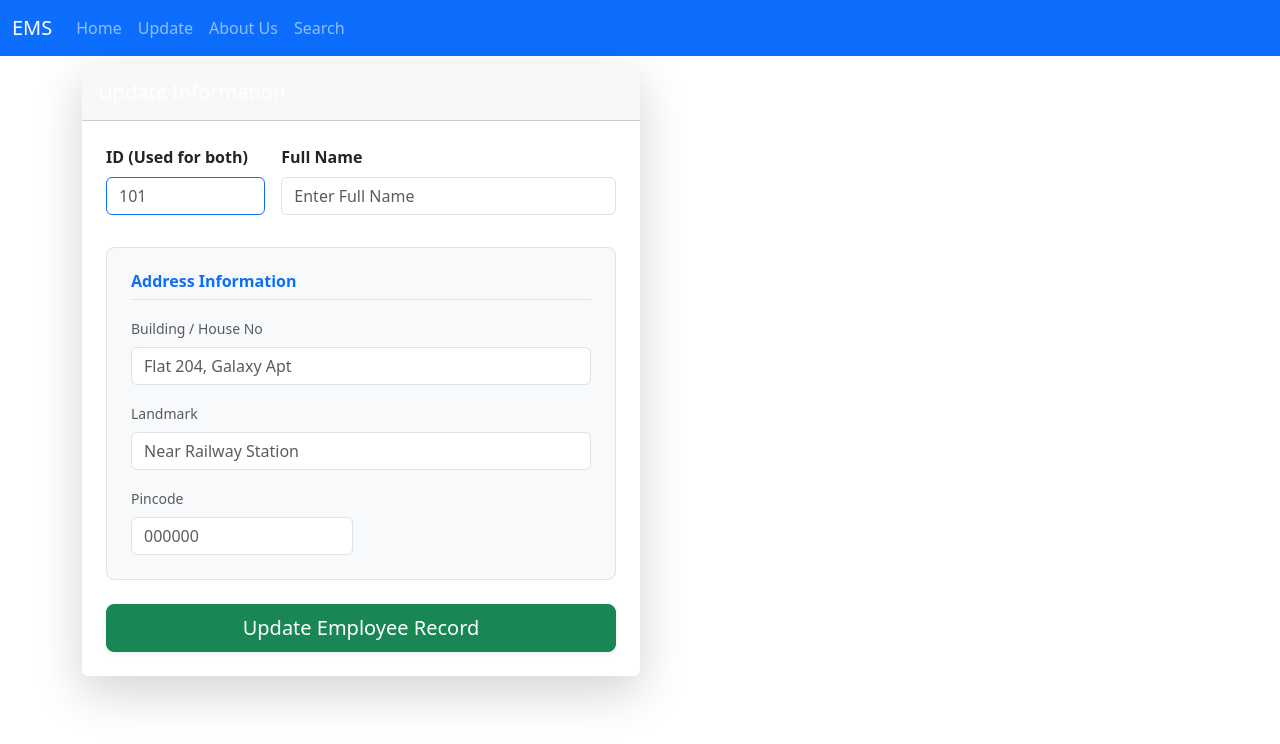
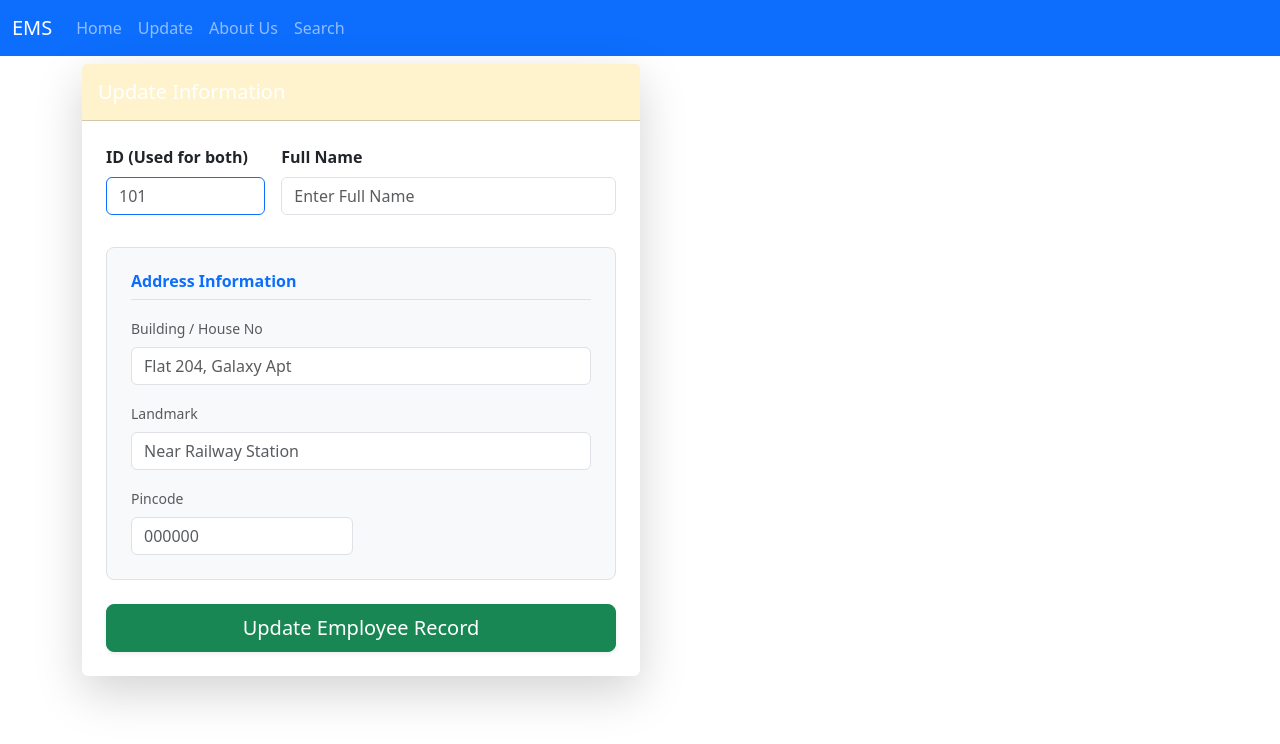
Before and after one commit to Nikhilbhamare11/Employee-Management-System, an Angular app in the folder Frontend/: page /delete in a window 1280 px wide. Shown: the top 744 px of the page. Built offline with nearby package versions, Linux system fonts and the light colour scheme.

Commit message:
Some Changes

```diff
--- a/Frontend/src/app/update/update.html
+++ b/Frontend/src/app/update/update.html
@@ -1,7 +1,7 @@
 <div class="container py-2">
     <div class="ml-5 col-md-6">
         <div class="card shadow-lg border-0">
-            <div class="card-header bg--warning-subtle text-white py-3">
+            <div class="card-header bg-warning-subtle text-white py-3">
                 <h5 class="mb-0">Update Information</h5>
             </div>
             <div class="card-body p-4">
```
Also changed, not shown: 1 other file (tests, documents, lock files or other folders).
